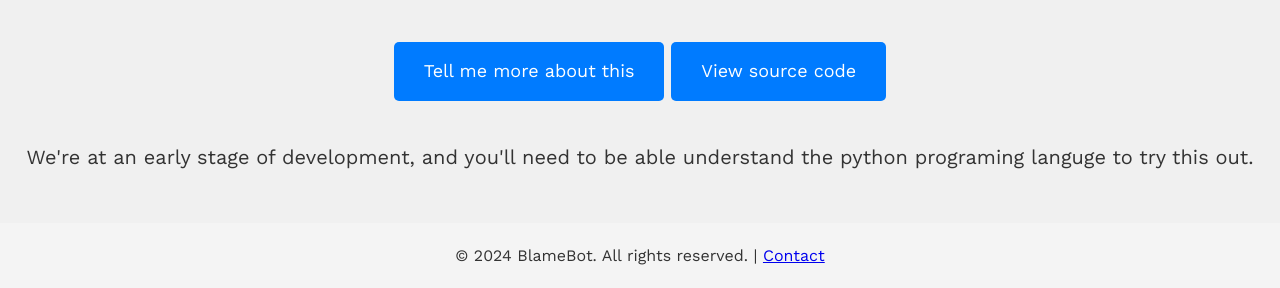
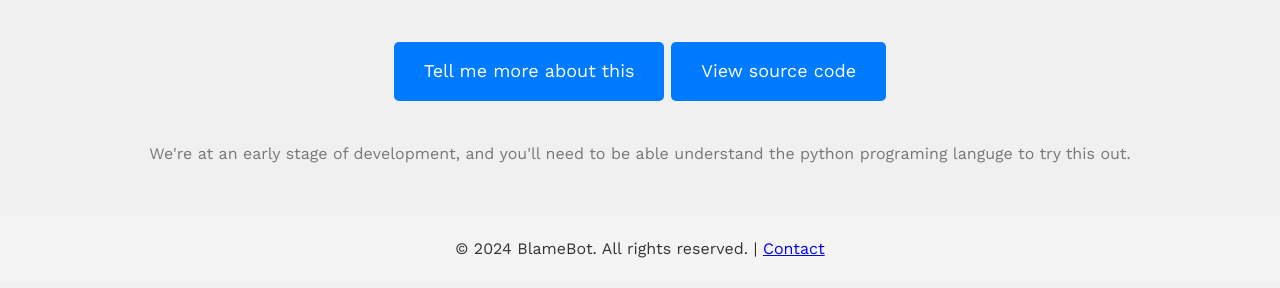
Before and after one commit to sdrasco/BlameBot, a plain HTML site: page index.html in a window 1280 px wide. Shown: the part 1194-1482 px from the top of the page. Drawn offline with nearby package versions, Linux system fonts and the light colour scheme.

Commit message:
Update index.html

```diff
--- a/index.html
+++ b/index.html
@@ -70,10 +70,11 @@
         }
 
         .small-center {
-            font-size: 20px;
+            font-size: 16px;
             text-align: center;
             margin: 10px auto 30px;
             line-height: 1.6;
+            color: #777;
         }
 
         a.button {
```
